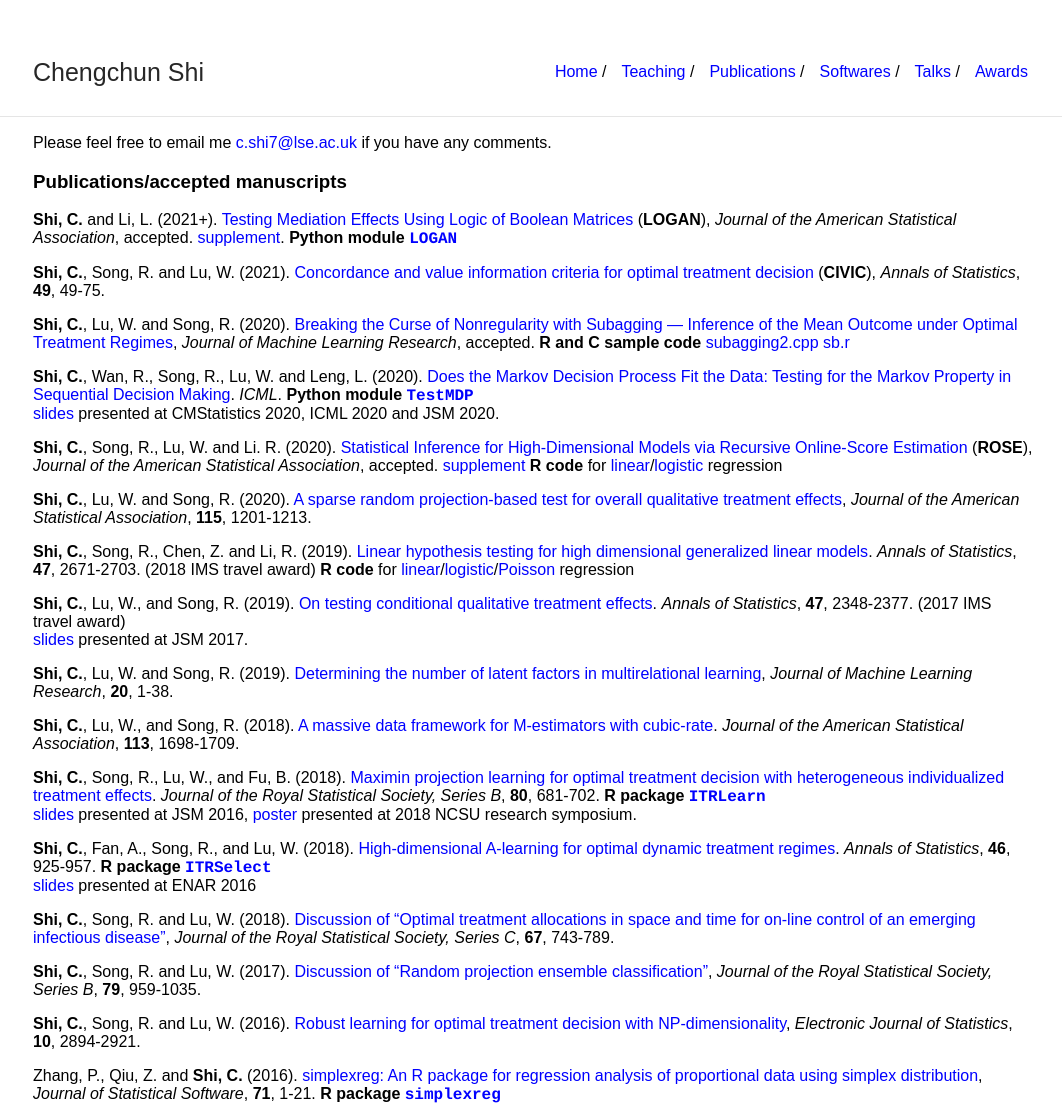
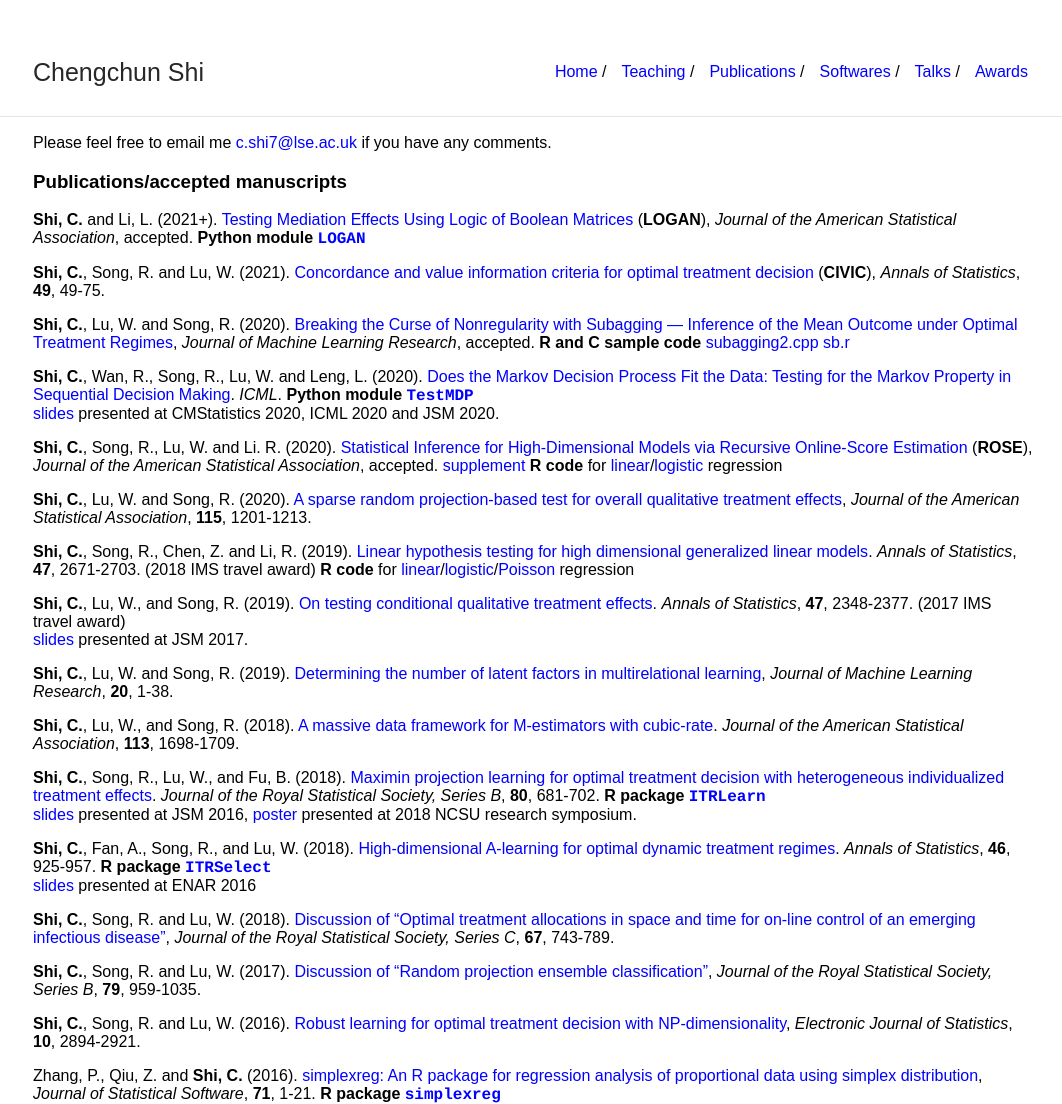
Before and after one commit to callmespring/callmespring.github.io, a Jekyll site: the page built from publication.md, in a window 1280 px wide. Shown: the whole page, without its empty margins (107-1169 px from the left). Built offline with Jekyll 4.4.1, drawn with Linux system fonts in a browser that asks for light colours.

Commit message:
Update publication.md

```diff
--- a/publication.md
+++ b/publication.md
@@ -8,7 +8,7 @@
 Please feel free to email me <c.shi7@lse.ac.uk> if you have any comments.
 
 ### Publications/accepted manuscripts
-**Shi, C.** and Li, L. (2021+). [Testing Mediation Effects Using Logic of Boolean Matrices](./paper/LOGAN.pdf) (**LOGAN**), _Journal of the American Statistical Association_, accepted. [supplement](./paper/suppLOGAN.pdf).
+**Shi, C.** and Li, L. (2021+). [Testing Mediation Effects Using Logic of Boolean Matrices](https://arxiv.org/abs/2005.04584) (**LOGAN**), _Journal of the American Statistical Association_, accepted.
 **Python module** [<span style="font-family:courier;">**LOGAN**</span>](https://github.com/callmespring/LOGAN)
 
 **Shi, C.**, Song, R. and Lu, W. (2021). [Concordance and value information criteria for optimal treatment decision](https://projecteuclid.org/journals/annals-of-statistics/volume-49/issue-1/Concordance-and-value-information-criteria-for-optimal-treatment-decision/10.1214/19-AOS1908.short) (**CIVIC**), _Annals of Statistics_, **49**, 49-75.
```
